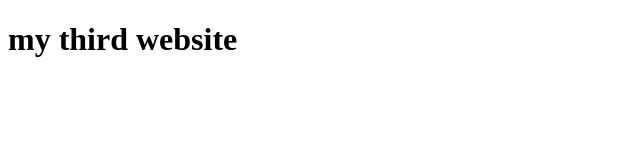
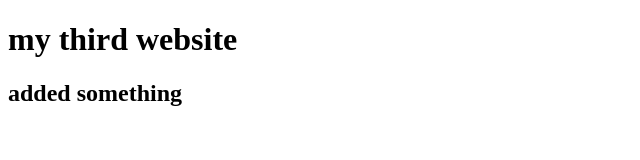
Before and after one commit to riazakhanda017ksn/my-third-website, a plain HTML site: page index.html in a window 1280 px wide. Shown: the whole page, without its empty margins (0-640 px from the left). Drawn offline with Linux system fonts and the light colour scheme.

Commit message:
added a new features

```diff
--- a/index.html
+++ b/index.html
@@ -7,5 +7,6 @@
 </head>
 <body>
    <h1>my third website</h1>
+   <h2>added something</h2>
 </body>
 </html>
```
